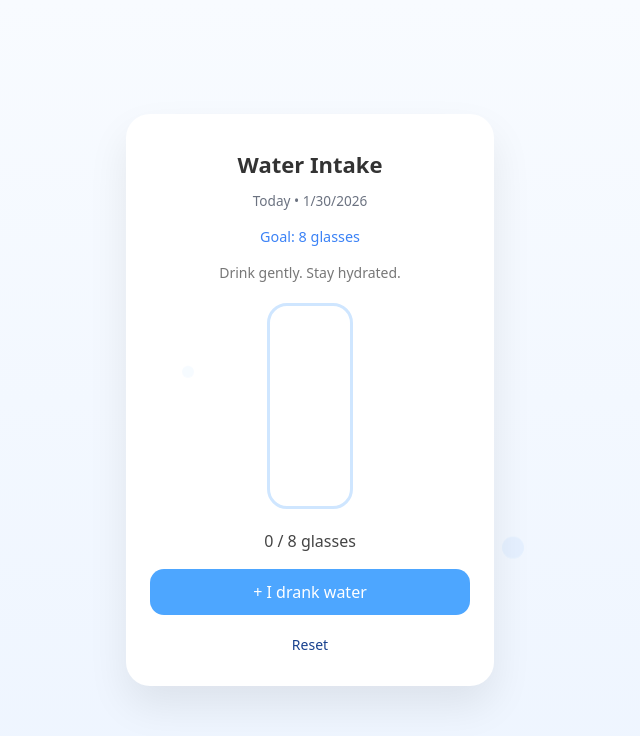
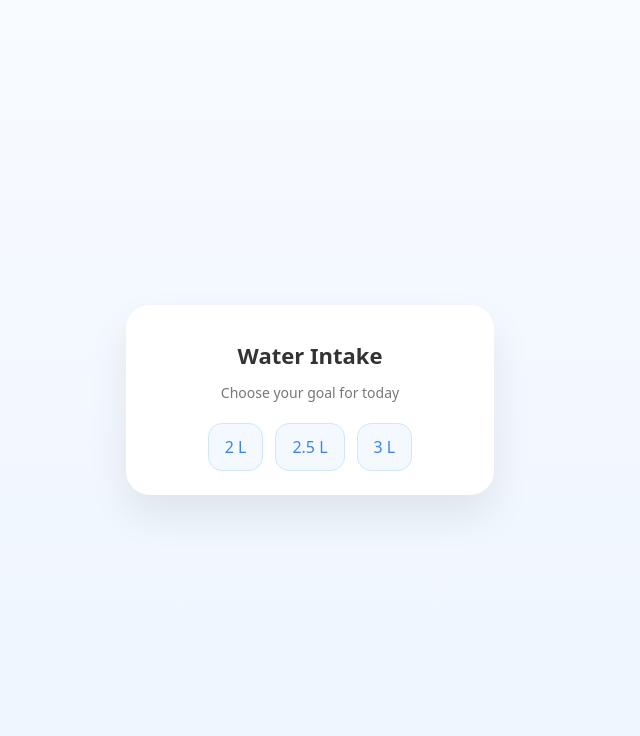
Before and after one commit to joylinmhs/Water-Intake-Tracker, a React (Vite) app: page / in a window 1280 px wide. Shown: the top 736 px of the page, without its empty margins (330-970 px from the left). Built offline with nearby package versions, Linux system fonts and the light colour scheme.

Commit message:
Add daily goal

```diff
--- a/src/App.css
+++ b/src/App.css
@@ -185,3 +185,24 @@
   color: #3b82f6;
   margin-bottom: 14px;
 }
+
+.goal-options {
+  display: flex;
+  gap: 12px;
+  justify-content: center;
+  margin-top: 20px;
+}
+
+.goal-options button {
+  padding: 12px 16px;
+  border-radius: 14px;
+  border: 1px solid #cfe6ff;
+  background: #f4f9ff;
+  color: #3b82f6;
+  cursor: pointer;
+  font-size: 16px;
+}
+
+.goal-options button:hover {
+  background: #e9f2ff;
+}
--- a/src/App.tsx
+++ b/src/App.tsx
@@ -2,32 +2,73 @@ import { useEffect, useState } from "react";
 import "./App.css";
 
 function App() {
-  const totalGlasses = 8;
+  const DRINK_ML = 250;
 
-  // 🌅 Daily-aware state
-  const [glasses, setGlasses] = useState<number>(() => {
-    const saved = Number(localStorage.getItem("glasses")) || 0;
+  // 🌅 Load daily goal (ml)
+  const [dailyGoal, setDailyGoal] = useState<number | null>(() => {
+    const savedGoal = localStorage.getItem("dailyGoal");
+    return savedGoal ? Number(savedGoal) : null;
+  });
+
+  // 🌅 Daily-aware intake
+  const [intake, setIntake] = useState<number>(() => {
+    const saved = Number(localStorage.getItem("intake")) || 0;
     const savedDate = localStorage.getItem("lastDate");
     const today = new Date().toDateString();
-
     return savedDate === today ? saved : 0;
   });
 
-  // 💾 Persist state
+  // 💾 Persist intake + date
   useEffect(() => {
     const today = new Date().toDateString();
-    localStorage.setItem("glasses", String(glasses));
+    localStorage.setItem("intake", String(intake));
     localStorage.setItem("lastDate", today);
-  }, [glasses]);
+  }, [intake]);
+
+  // 💾 Persist goal
+  useEffect(() => {
+    if (dailyGoal !== null) {
+      localStorage.setItem("dailyGoal", String(dailyGoal));
+    }
+  }, [dailyGoal]);
 
   const handleDrink = () => {
-    if (glasses < totalGlasses) {
-      setGlasses(glasses + 1);
+    if (dailyGoal && intake < dailyGoal) {
+      setIntake(Math.min(intake + DRINK_ML, dailyGoal));
     }
   };
 
-  const waterHeight = (glasses / totalGlasses) * 100;
+  const resetAll = () => {
+    setIntake(0);
+    setDailyGoal(null);
+    localStorage.removeItem("dailyGoal");
+  };
 
+  // % fill for bottle
+  const waterHeight =
+    dailyGoal ? (intake / dailyGoal) * 100 : 0;
+
+  // ─────────────────────────────────────────────
+
+  // 🌱 GOAL SELECTION SCREEN
+  if (dailyGoal === null) {
+    return (
+      <div className="app">
+        <div className="card">
+          <h1 className="title">Water Intake</h1>
+          <p className="subtitle">Choose your goal for today</p>
+
+          <div className="goal-options">
+            <button onClick={() => setDailyGoal(2000)}>2 L</button>
+            <button onClick={() => setDailyGoal(2500)}>2.5 L</button>
+            <button onClick={() => setDailyGoal(3000)}>3 L</button>
+          </div>
+        </div>
+      </div>
+    );
+  }
+
+  // 🌊 TRACKING SCREEN
   return (
     <div className="app">
       {/* 🌫️ Floating bubbles */}
@@ -41,19 +82,8 @@ function App() {
       <div className="card">
         <h1 className="title">Water Intake</h1>
 
-        <p className="date">
-          Today • {new Date().toLocaleDateString()}
-        </p>
-
-        <p className="goal">
-          Goal: {totalGlasses} glasses
-        </p>
-
-
         <p className="subtitle">
-          {glasses === totalGlasses
-            ? "All set for today ✨"
-            : "Drink gently. Stay hydrated."}
+          Goal: {(dailyGoal / 1000).toFixed(1)} L
         </p>
 
         <div className="bottle-area">
@@ -66,24 +96,22 @@ function App() {
         </div>
 
         <p className="count">
-          {glasses} / {totalGlasses} glasses
+          {(intake / 1000).toFixed(2)} /{" "}
+          {(dailyGoal / 1000).toFixed(1)} L
         </p>
 
         <button
           className="drink-btn"
           onClick={handleDrink}
-          disabled={glasses === totalGlasses}
+          disabled={intake === dailyGoal}
         >
-          {glasses === totalGlasses
-            ? "You're hydrated 💙"
-            : "+ I drank water"}
+          {intake === dailyGoal
+            ? "All set for today 💙"
+            : "+ 250 ml"}
         </button>
 
-        <button
-          className="reset-btn"
-          onClick={() => setGlasses(0)}
-        >
-          Reset
+        <button className="reset-btn" onClick={resetAll}>
+          Change goal
         </button>
       </div>
     </div>
```
